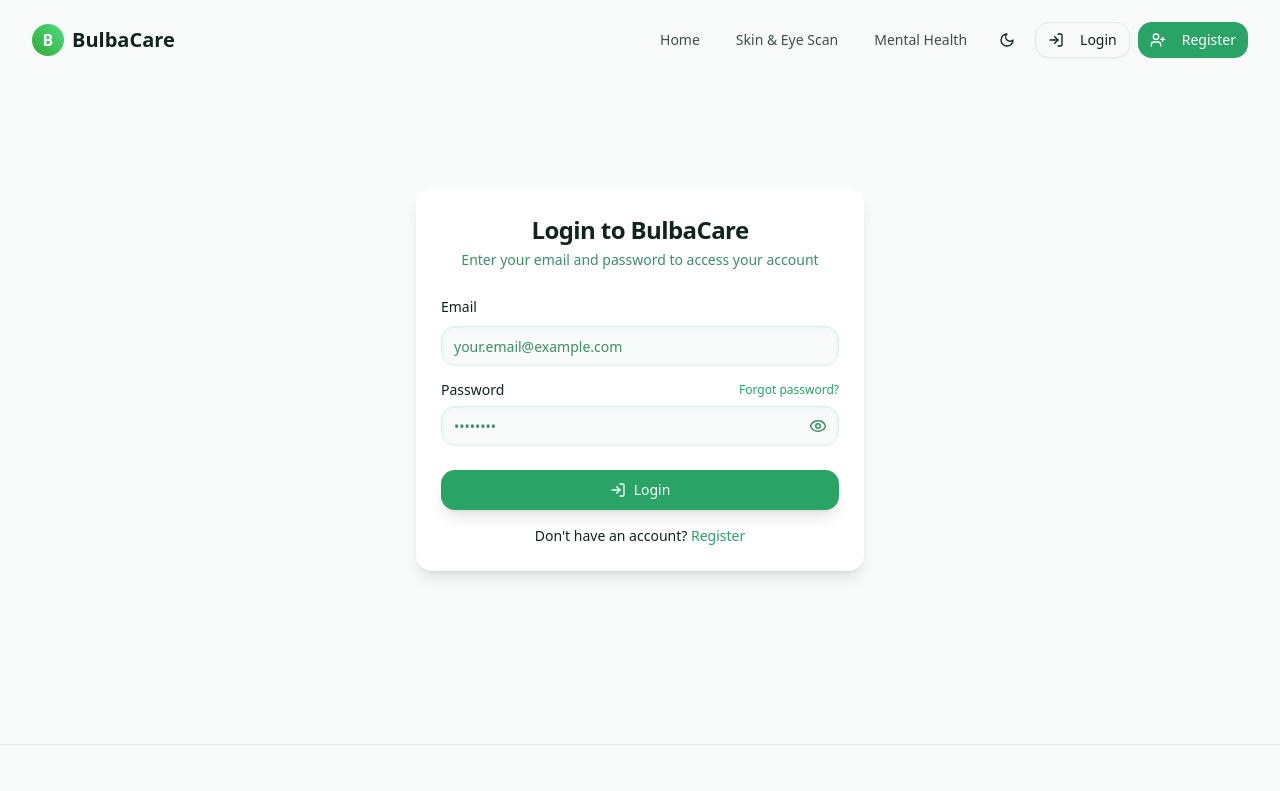
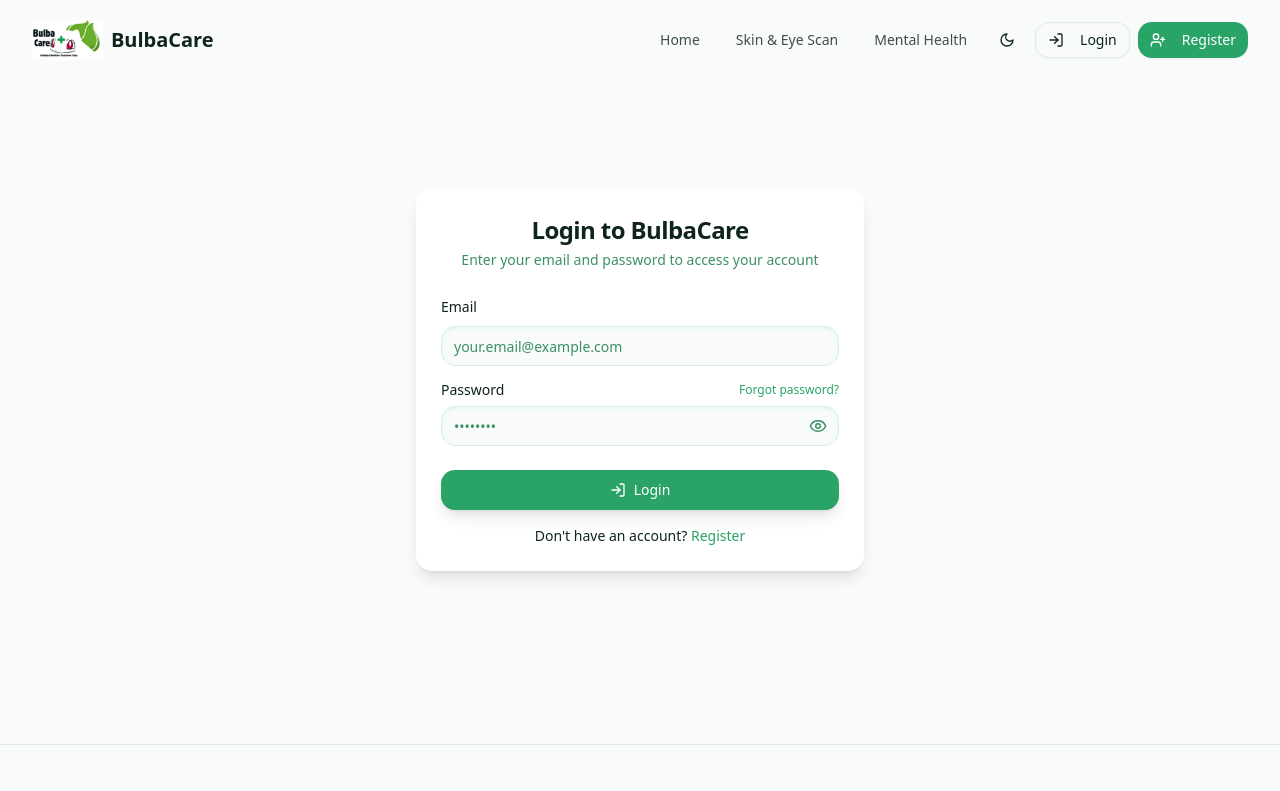
Before and after one commit to pant-pragyan10/bulbacare-assistant-23, a React (Vite) app: page /login in a window 1280 px wide. Shown: the top 791 px of the page. Built offline with nearby package versions, Linux system fonts and the light colour scheme.

Commit message:
Update logo in header
Replaces the text "B" with a new logo in the header component.

```diff
--- a/src/components/Header.tsx
+++ b/src/components/Header.tsx
@@ -44,9 +44,11 @@ export const Header = () => {
               to="/"
               className="flex items-center space-x-2 text-foreground"
             >
-              <div className="w-8 h-8 rounded-full bg-gradient-to-tr from-bulba-500 to-mint-400 flex items-center justify-center text-white font-bold">
-                B
-              </div>
+              <img
+                src="/lovable-uploads/70c9944c-3806-499d-959c-e64b4d7a462e.png"
+                alt="BulbaCare Logo"
+                className="h-10 w-auto"
+              />
               <span className="font-semibold text-xl">BulbaCare</span>
             </Link>
           </div>
```
Also changed, not shown: public/lovable-uploads/70c9944c-3806-499d-959c-e64b4d7a462e.png (added).
